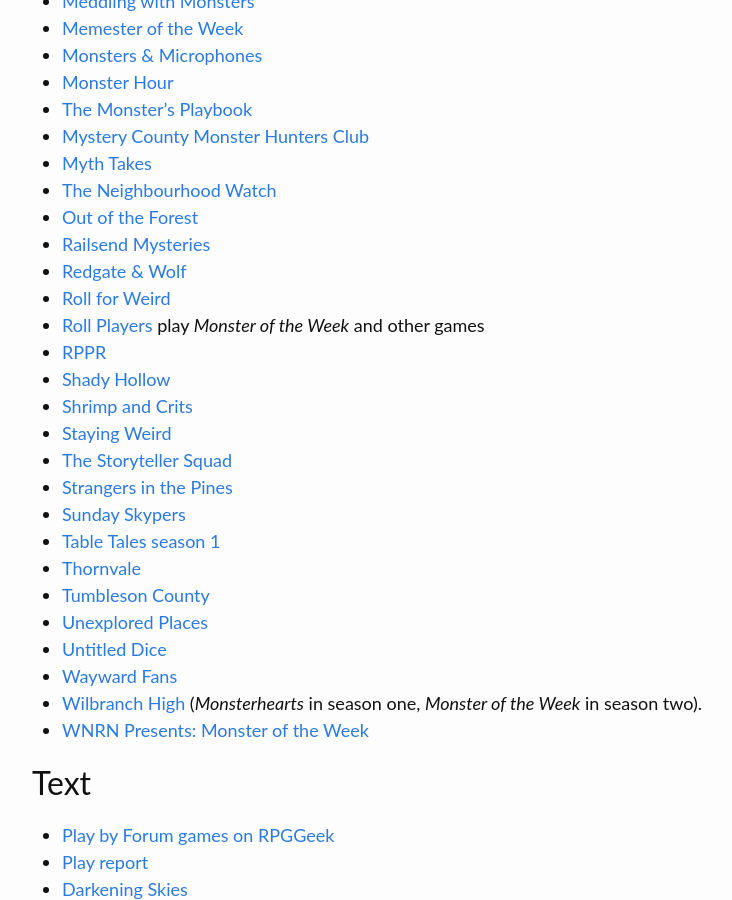
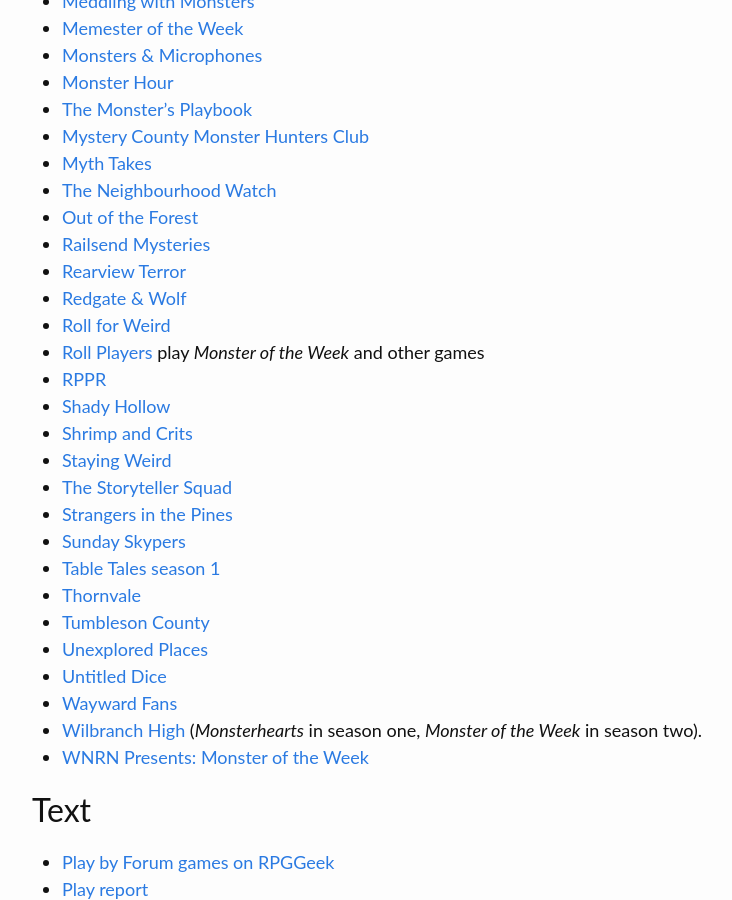
Before and after one commit to michael-sands/generic_games_site, a Jekyll site: the page built from motw_actual_plays.md, in a window 1280 px wide and 900 px high, scrolled down 1220 px. Shown: the whole window, without its empty margins (138-870 px from the left). Built offline with Jekyll 4.4.1, drawn with Linux system fonts in a browser that asks for light colours.

Commit message:
add new podcast

```diff
--- a/motw_actual_plays.md
+++ b/motw_actual_plays.md
@@ -54,6 +54,7 @@
 * [The Neighbourhood Watch](https://anchor.fm/neighbourhoodwatchuk)
 * [Out of the Forest](https://anchor.fm/theforestcast)
 * [Railsend Mysteries](https://anchor.fm/railsend-mysteries)
+* [Rearview Terror](https://www.rearviewterror.com/)
 * [Redgate & Wolf](https://redgateandwolf.com/wp/)
 * [Roll for Weird](https://www.majesticgoose.com/roll-for-weird)
 * [Roll Players](https://roll-players.pinecast.co/) play _Monster of the Week_ and other games
```
